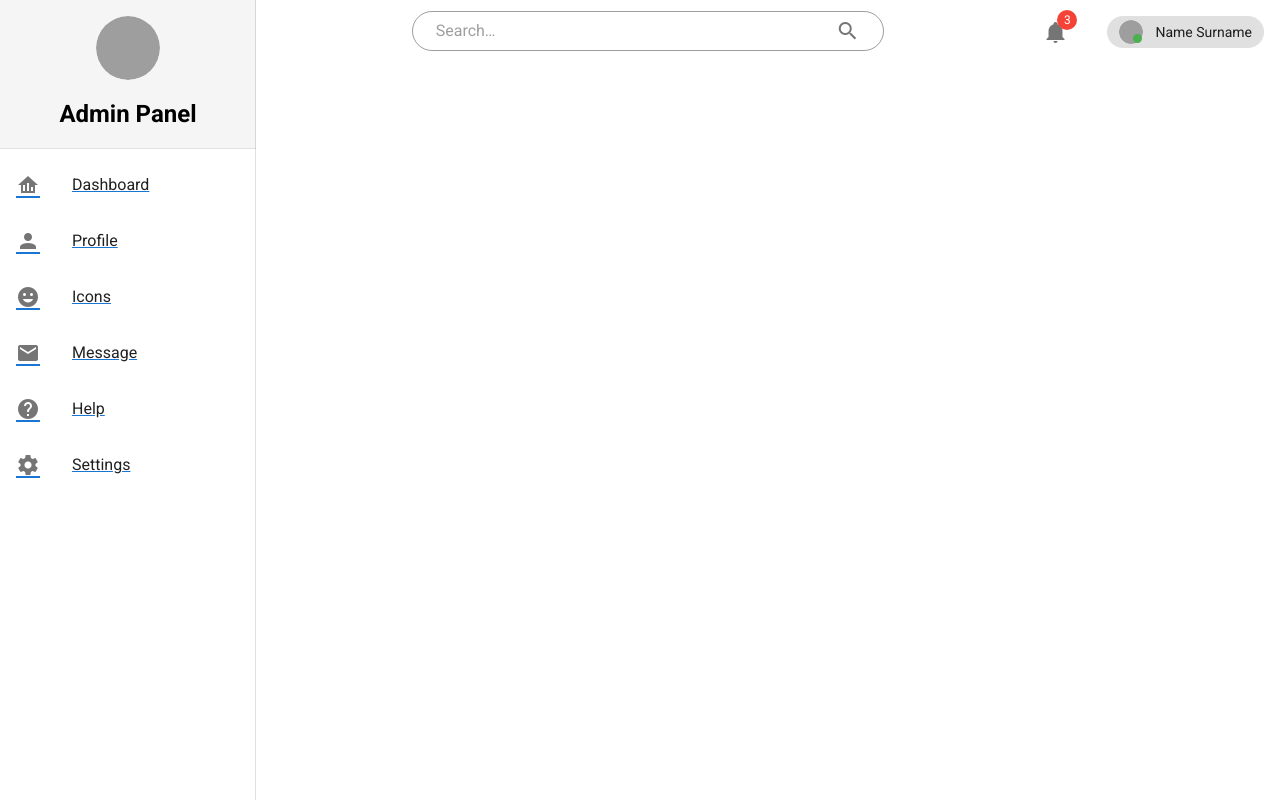
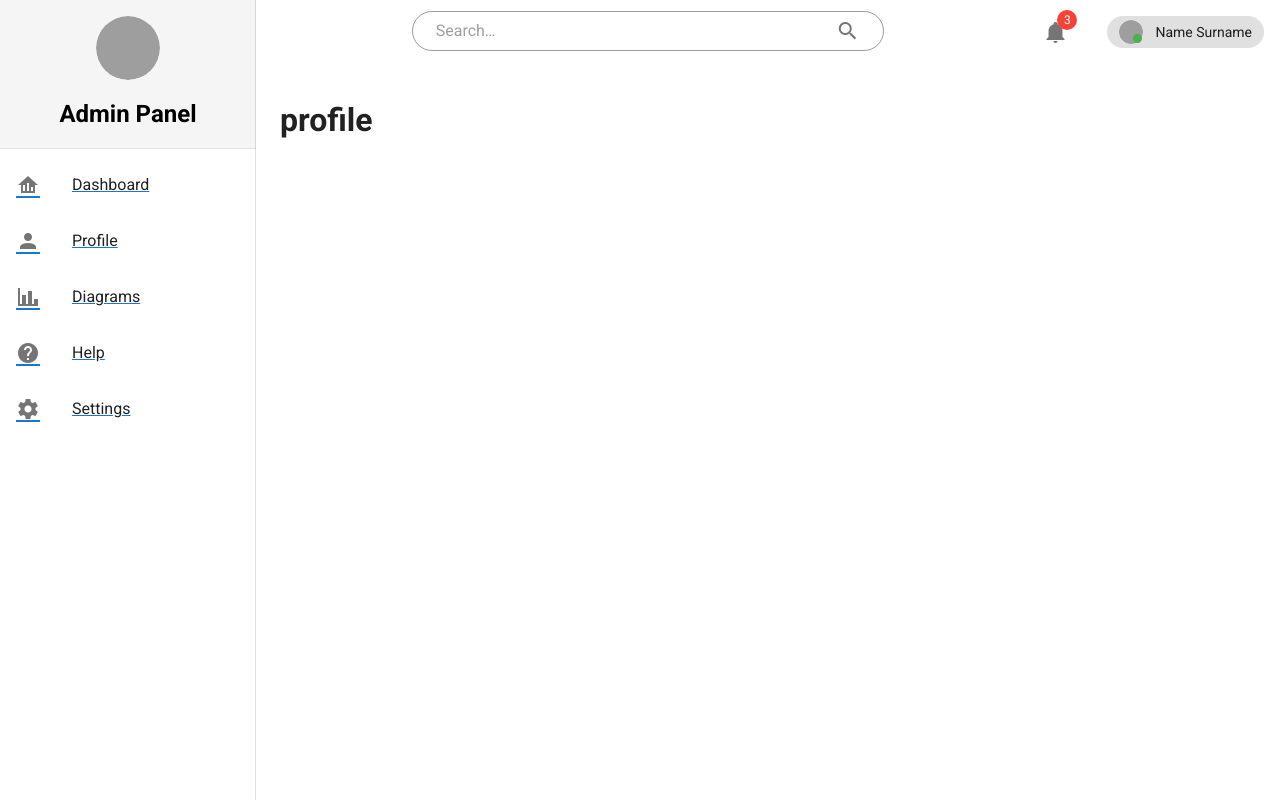
Before and after one commit to Natallia2107/admin-dashboard, a Vue app: page /profile in a window 1280 px wide. Built offline with nearby package versions, Linux system fonts and the light colour scheme; grey boxes are pictures that could not be loaded.

Commit message:
update router pages

```diff
--- a/src/App.vue
+++ b/src/App.vue
@@ -1,23 +1,12 @@
 <template>
-	<v-app id="inspire">
-		<Header></Header>
-		<Sidebar></Sidebar>
-		<v-main>
-			<v-container class="py-8 px-6" fluid>
-				<router-view> </router-view>
-			</v-container>
-		</v-main>
-	</v-app>
+		<router-view> </router-view>
 </template>
 
 <script>
-import Sidebar from './components/Sidebar.vue'
-import Header from './components/Header.vue'
 export default {
 	data: () => ({
 		cards: ['Today', 'Yesterday'],
 		drawer: true,
 	}),
-	components: { Sidebar, Header },
 }
 </script>
--- a/src/components/Sidebar.vue
+++ b/src/components/Sidebar.vue
@@ -36,11 +36,10 @@ export default {
 		return {
 			links: [
 				['mdi-home-analytics', 'Dashboard', '/'],
-				['mdi-account', 'Profile', '/about'],
-				['mdi-emoticon', 'Icons', '/icon'],
-				['mdi-email', 'Message','dupa1'],
-				['mdi-help-circle', 'Help', 'dupa2'],
-				['mdi-cog', 'Settings', 'dupa3'],
+				['mdi-account', 'Profile', '/profile'],
+				['mdi-chart-bar', 'Diagrams', '/diagram'],
+				['mdi-help-circle', 'Help', '/help'],
+				['mdi-cog', 'Settings', '/settings'],
 			],
 		}
 	},
--- a/src/router/index.js
+++ b/src/router/index.js
@@ -5,21 +5,47 @@ Vue.use(VueRouter)
 
 const routes = [
 	{
+		path: '/login',
+		name: 'Login',
+		component: () => import(`./../templates/LoginTemplate`),
+	},
+	{
+		path: '/',
+		component: () => import(`./../templates/DashboardTemplate`),
+		children: [
+			{
 				path: '/',
 				name: 'Dashboard',
-    component: () => import(`./../views/Dashboard`)
+				component: () => import(`./../views/Dashboard`),
 			},
 			{
-    path: '/about',
+				path: '/profile',
 				name: 'About',
-    component: () => import(`./../views/AboutView`)
+				component: () => import(`./../views/Profile`),
+			},
+			{
+				path: '/diagram',
+				name: 'About',
+				component: () => import(`./../views/Diagram`),
+			},
+			{
+				path: '/help',
+				name: 'About',
+				component: () => import(`./../views/Help`),
+			},
+			{
+				path: '/settings',
+				name: 'About',
+				component: () => import(`./../views/Settings`),
+			},
+		],
 	},
 ]
 
 const router = new VueRouter({
 	mode: 'history',
 	base: process.env.BASE_URL,
-  routes
+	routes,
 })
 
 export default router
--- /dev/null
+++ b/src/templates/DashboardTemplate.vue
@@ -0,0 +1,23 @@
+<template>
+	<v-app id="inspire">
+		<Header></Header>
+		<Sidebar></Sidebar>
+		<v-main>
+			<v-container class="py-8 px-6" fluid>
+				<router-view> </router-view>
+			</v-container>
+		</v-main>
+	</v-app>
+</template>
+
+<script>
+import Sidebar from '../components/Sidebar.vue'
+import Header from '../components/Header.vue'
+export default {
+	data: () => ({
+		cards: ['Today', 'Yesterday'],
+		drawer: true,
+	}),
+	components: { Sidebar, Header },
+}
+</script>
--- /dev/null
+++ b/src/templates/LoginTemplate.vue
@@ -0,0 +1,19 @@
+<template>
+	<v-app id="inspire">
+		<v-main>
+			<v-container class="py-8 px-6" fluid>
+				gunwoooo
+				<router-view> </router-view>
+			</v-container>
+		</v-main>
+	</v-app>
+</template>
+
+<script>
+export default {
+	data: () => ({
+		cards: ['Today', 'Yesterday'],
+		drawer: true,
+	}),
+}
+</script>
--- /dev/null
+++ b/src/views/Diagram.vue
@@ -0,0 +1,13 @@
+<template>
+	<h1>diagram</h1>
+</template>
+
+<script>
+export default {
+	// eslint-disable-next-line vue/multi-word-component-names
+	name: 'Diagram',
+
+}
+</script>
+
+<style scoped></style>
--- /dev/null
+++ b/src/views/Help.vue
@@ -0,0 +1,13 @@
+<template>
+	<h1>help</h1>
+</template>
+
+<script>
+export default {
+	// eslint-disable-next-line vue/multi-word-component-names
+	name: 'Help',
+
+}
+</script>
+
+<style scoped></style>
--- /dev/null
+++ b/src/views/Profile.vue
@@ -0,0 +1,13 @@
+<template>
+	<h1>profile</h1>
+</template>
+
+<script>
+export default {
+	// eslint-disable-next-line vue/multi-word-component-names
+	name: 'Profile',
+
+}
+</script>
+
+<style scoped></style>
--- /dev/null
+++ b/src/views/Settings.vue
@@ -0,0 +1,13 @@
+<template>
+	<h1>settings</h1>
+</template>
+
+<script>
+export default {
+	// eslint-disable-next-line vue/multi-word-component-names
+	name: 'Settings',
+
+}
+</script>
+
+<style scoped></style>
```
Lines whose indentation alone changed are shown as unchanged.
